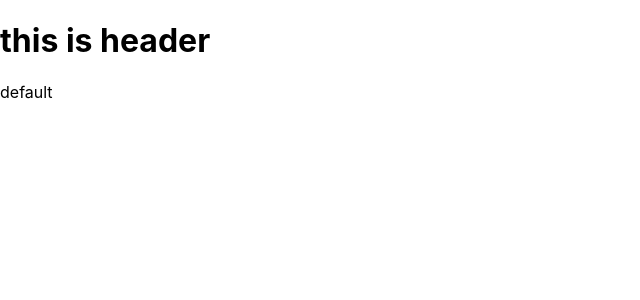
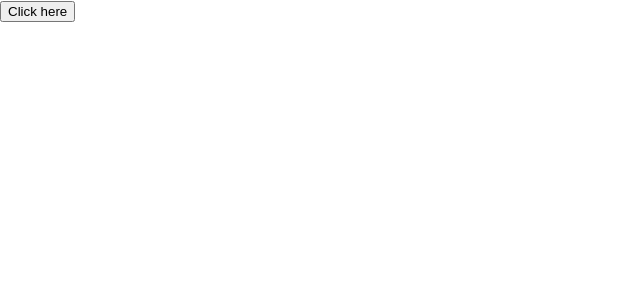
Before and after one commit to Chriso004/React-Typescript, a React (Create React App) app: page / in a window 1280 px wide. Shown: the top 300 px of the page, without its empty margins (0-640 px from the left). Built offline with nearby package versions, Linux system fonts and the light colour scheme.

Commit message:
interface and state practice

```diff
--- /dev/null
+++ b/src/StatePractice.tsx
@@ -0,0 +1,26 @@
+import { useState } from "react";
+import { User } from "./interface";
+
+const StatePractice = () => {
+    const [user, setUser] = useState<User | null>(null);
+
+    const fetchUser = () => setUser({
+        name: "HongBae",
+        age: 24,
+        country: "South Korea",
+        address: {
+            location: "ChunCheon",
+            number: 88
+        },
+        admin: false
+    })
+
+    return (
+        <>
+            <button onClick={fetchUser}>Click here</button>
+            {user && <p>{`Welcome ${user.name}`}</p>}
+        </>
+    )
+}
+
+export default StatePractice;
--- a/src/index.tsx
+++ b/src/index.tsx
@@ -1,12 +1,12 @@
 import React from 'react';
 import ReactDOM from 'react-dom';
 import './index.css';
-import App from './App';
 import reportWebVitals from './reportWebVitals';
+import StatePractice from "./StatePractice";
 
 ReactDOM.render(
   <React.StrictMode>
-    <App header="this is header" />
+    <StatePractice />
   </React.StrictMode>,
   document.getElementById('root')
 );
--- /dev/null
+++ b/src/interface.ts
@@ -0,0 +1,12 @@
+export interface Address {
+    location: string;
+    number: number;
+}
+
+export interface User {
+    name: string;
+    age: number;
+    country: string;
+    address: Address;
+    admin: boolean;
+}
```
